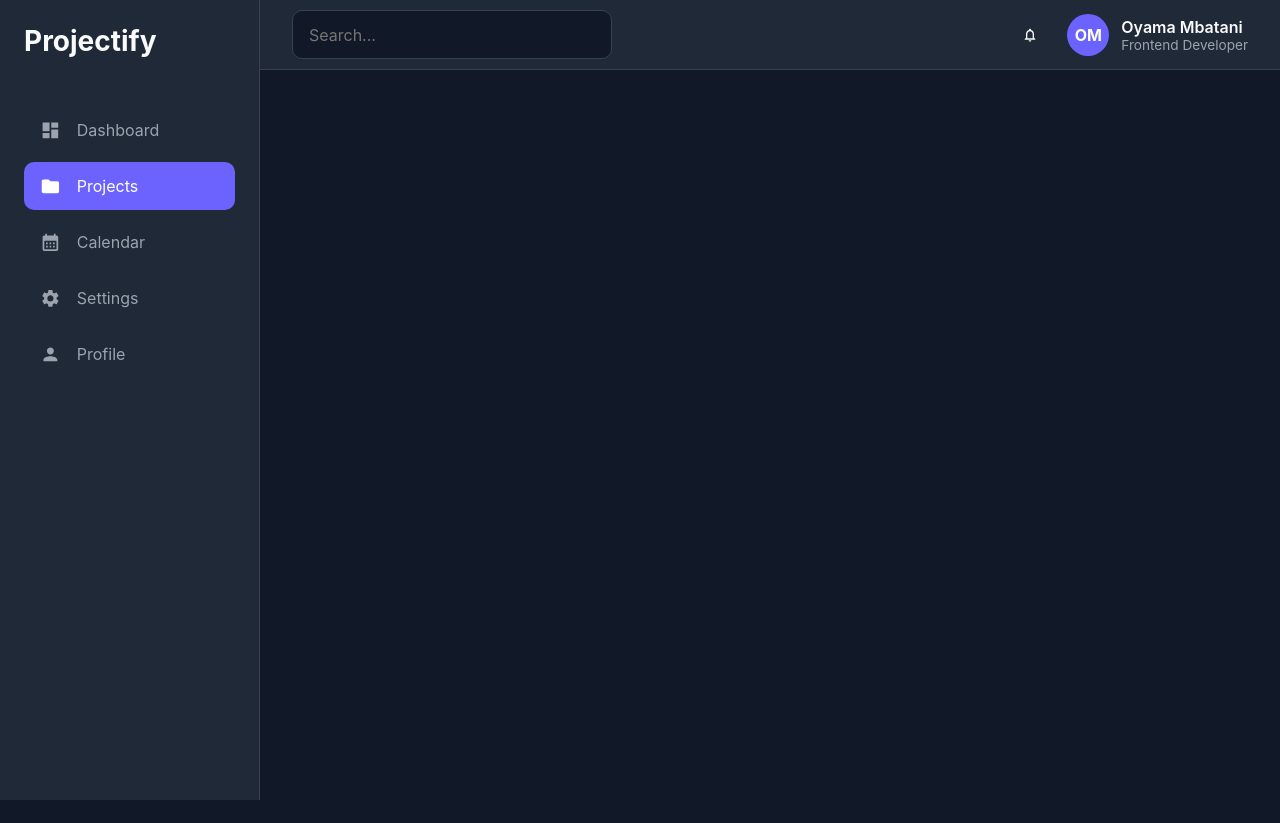
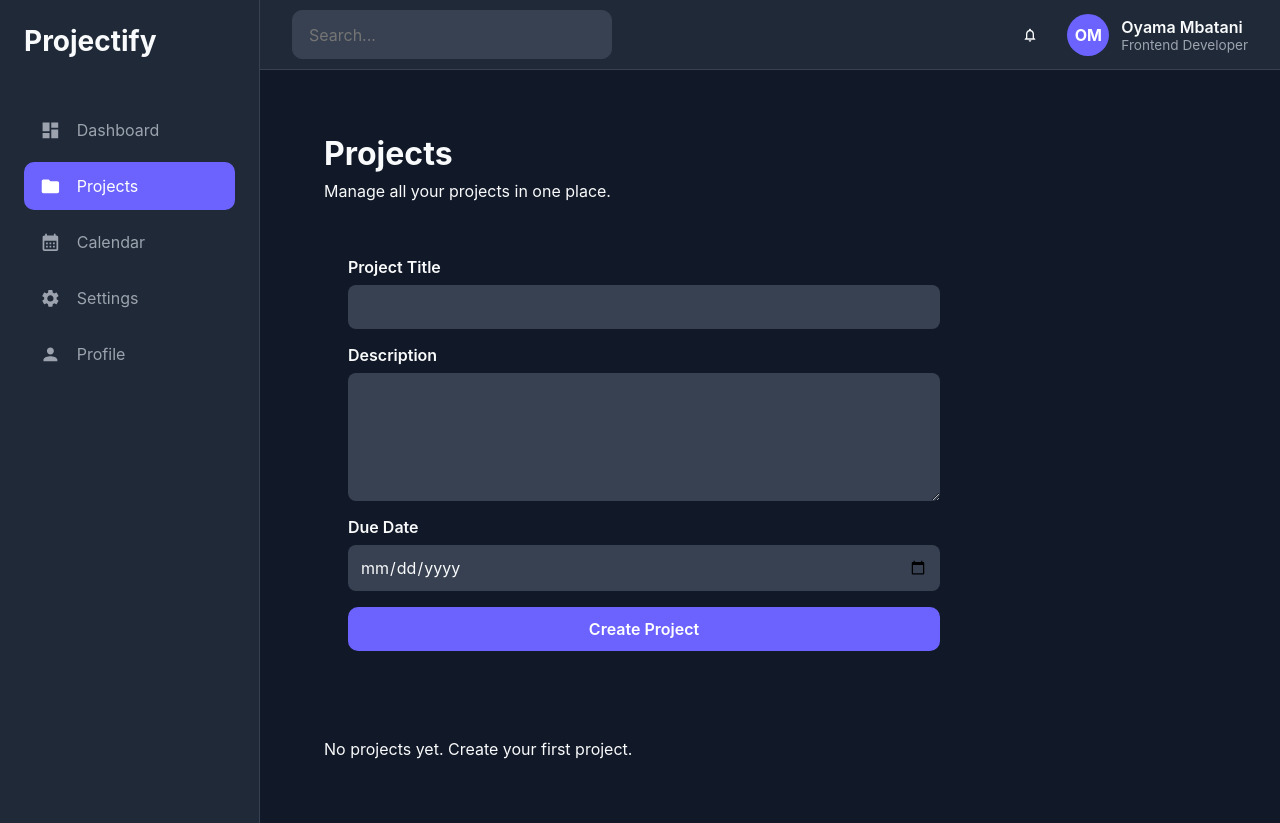
Before and after one commit to TaPhexta/projectify-project-management, a React (Vite) app: page /projects in a window 1280 px wide. Before the commit the page ends 800 px from the top, so only its background shows below. Built offline with nearby package versions, Linux system fonts and the light colour scheme.

Commit message:
Implement project management CRUD and reusable form components

```diff
--- /dev/null
+++ b/src/components/common/ProjectCard/ProjectCard.jsx
@@ -0,0 +1,20 @@
+import Button from "../../ui/Button/Button";
+import Card from "../../ui/Card/Card";
+
+function ProjectCard({ project, onDelete, onEdit }) {
+  return (
+    <Card title={project.title} subtitle={project.status}>
+      <p>{project.description}</p>
+
+      <small>Due: {project.dueDate || "No due date"}</small>
+
+      <Button onClick={() => onEdit(project)}>Edit</Button>
+
+      <Button variant="danger" onClick={() => onDelete(project.id)}>
+        Delete
+      </Button>
+    </Card>
+  );
+}
+
+export default ProjectCard;
--- /dev/null
+++ b/src/components/common/ProjectForm/ProjectForm.css
@@ -0,0 +1,62 @@
+.project-form {
+  display: flex;
+  flex-direction: column;
+  gap: 1rem;
+
+  width: 100%;
+  max-width: 40rem;
+
+  margin-bottom: 2rem;
+  padding: 1.5rem;
+
+  background-color: var(--color-surface);
+  border: 1px solid var(--color-border);
+  border-radius: 0.75rem;
+}
+
+.project-form h2 {
+  margin: 0;
+  font-size: 1.25rem;
+}
+
+.project-form__group {
+  display: flex;
+  flex-direction: column;
+  gap: 0.4rem;
+}
+
+.project-form label {
+  font-weight: 600;
+}
+
+.project-form input,
+.project-form textarea,
+.project-form select {
+  width: 100%;
+  padding: 0.75rem;
+
+  font: inherit;
+
+  border: 1px solid var(--color-border);
+  border-radius: 0.5rem;
+
+  transition: border-color 0.2s ease;
+}
+
+.project-form textarea {
+  min-height: 8rem;
+  resize: vertical;
+}
+
+.project-form input:focus,
+.project-form textarea:focus,
+.project-form select:focus {
+  outline: none;
+  border-color: var(--color-primary);
+}
+
+.project-form__actions {
+  display: flex;
+  justify-content: flex-end;
+  gap: 1rem;
+}
--- /dev/null
+++ b/src/components/common/ProjectForm/ProjectForm.jsx
@@ -0,0 +1,102 @@
+import { useEffect, useState } from "react";
+
+import "./ProjectForm.css";
+
+import Button from "../../../components/ui/Button/Button";
+import Input from "../../../components/ui/Input/Input";
+import "../../../components/ui/Input/Input.css";
+
+function ProjectForm({ onCreateProject, onUpdateProject, project }) {
+  const [formData, setFormData] = useState({
+    title: project?.title ?? "",
+    description: project?.description ?? "",
+    status: project?.status ?? "Planning",
+    dueDate: project?.dueDate ?? "",
+  });
+
+  function handleChange(event) {
+    const { name, value } = event.target;
+
+    setFormData((prev) => ({
+      ...prev,
+      [name]: value,
+    }));
+  }
+
+  function handleSubmit(event) {
+    event.preventDefault();
+
+    const projectData = {
+      ...formData,
+      id: project ? project.id : crypto.randomUUID(),
+      createdAt: project
+        ? project.createdAt
+        : new Date().toISOString(),
+    };
+
+    if (project) {
+      onUpdateProject(projectData);
+    } else {
+      onCreateProject(projectData);
+    }
+
+    setFormData({
+      title: "",
+      description: "",
+      status: "Planning",
+      dueDate: "",
+    });
+  }
+
+  useEffect(() => {
+    if (project) {
+      setFormData({
+        title: project.title,
+        description: project.description,
+        status: project.status,
+        dueDate: project.dueDate,
+      });
+    } else {
+      setFormData({
+        title: "",
+        description: "",
+        status: "Planning",
+        dueDate: "",
+      });
+    }
+  }, [project]);
+
+  return (
+    <form className="project-form" onSubmit={handleSubmit}>
+      <Input
+        label="Project Title"
+        name="title"
+        type="text"
+        value={formData.title}
+        onChange={handleChange}
+      />
+
+      <Input
+        label="Description"
+        name="description"
+        type="textarea"
+        value={formData.description}
+        onChange={handleChange}
+      />
+
+      <Input
+        label="Due Date"
+        type="date"
+        name="dueDate"
+        value={formData.dueDate}
+        onChange={handleChange}
+      />
+
+      <Button type="submit">
+        {project ? "Save Changes" : "Create Project"}
+      </Button>
+    </form>
+  );
+}
+
+export default ProjectForm;
--- a/src/components/ui/Input/Input.css
+++ b/src/components/ui/Input/Input.css
@@ -1,7 +1,7 @@
 .input-group {
   display: flex;
   flex-direction: column;
-  gap: 0.5rem;
+  gap: .5rem;
 }
 
 .input-label {
@@ -11,12 +11,12 @@
 .input {
   width: 100%;
 
-  padding: 0.85rem 1rem;
+  padding: .85rem 1rem;
 
   border: 1px solid var(--clr-border);
   border-radius: var(--radius-md);
 
-  background: var(--clr-bg);
+  background: var(--clr-surface-light);
 
   color: var(--clr-text);
 
@@ -35,5 +35,5 @@
 
 .input-error-message {
   color: #dc2626;
-  font-size: 0.85rem;
+  font-size: .85rem;
 }
--- a/src/components/ui/Input/Input.jsx
+++ b/src/components/ui/Input/Input.jsx
@@ -19,6 +19,17 @@ function Input({
         </label>
       )}
 
+      {type === "textarea" ? (
+        <textarea
+          id={id}
+          name={name}
+          placeholder={placeholder}
+          value={value}
+          onChange={onChange}
+          disabled={disabled}
+          className={`input ${error ? "input-error" : ""}`}
+        />
+      ) : (
         <input
           id={id}
           name={name}
@@ -29,6 +40,7 @@ function Input({
           disabled={disabled}
           className={`input ${error ? "input-error" : ""}`}
         />
+      )}
 
       {error && <p className="input-error-message">{error}</p>}
     </div>
--- a/src/pages/Calendar/Calendar.jsx
+++ b/src/pages/Calendar/Calendar.jsx
@@ -1,5 +1,14 @@
 function Calendar() {
-  <h1>Calender</h1>;
+  return (
+    <section className="page">
+      <div className="page-header">
+        <h1>Calendar</h1>
+        <p>Manage all your projects in one place.</p>
+      </div>
+
+      {/* Page content goes here */}
+    </section>
+  );
 }
 
 export default Calendar;
--- a/src/pages/NotFound/NotFound.jsx
+++ b/src/pages/NotFound/NotFound.jsx
@@ -1,5 +1,14 @@
 function NotFound() {
-  <h1>NotFound</h1>;
+  return (
+    <section className="page">
+      <div className="page-header">
+        <h1>NotFound</h1>
+        <p>Manage all your projects in one place.</p>
+      </div>
+
+      {/* Page content goes here */}
+    </section>
+  );
 }
 
 export default NotFound;
--- a/src/pages/Profile/Profile.jsx
+++ b/src/pages/Profile/Profile.jsx
@@ -1,5 +1,14 @@
 function Profile() {
-  <h1>Profile</h1>;
+  return (
+    <section className="page">
+      <div className="page-header">
+        <h1>Profile</h1>
+        <p>Manage all your projects in one place.</p>
+      </div>
+
+      {/* Page content goes here */}
+    </section>
+  );
 }
 
 export default Profile;
--- /dev/null
+++ b/src/pages/Projects/Projects.css
@@ -0,0 +1,41 @@
+.page {
+  display: flex;
+  flex-direction: column;
+  gap: 2rem;
+
+  padding: 2rem;
+}
+
+.page-header {
+  display: flex;
+  flex-direction: column;
+  gap: 0.5rem;
+}
+
+.page-header h1 {
+  margin: 0;
+  font-size: 2rem;
+}
+
+.page-header p {
+  margin: 0;
+  color: var(--color-text-secondary);
+}
+
+.projects-grid {
+  display: grid;
+  grid-template-columns: repeat(auto-fill, minmax(18rem, 1fr));
+  gap: 1.5rem;
+}
+
+.empty-state {
+  padding: 2rem;
+
+  text-align: center;
+
+  border: 2px dashed var(--color-border);
+  border-radius: 0.75rem;
+
+  color: var(--color-text-secondary);
+  background-color: var(--color-surface);
+}
--- a/src/pages/Projects/Projects.jsx
+++ b/src/pages/Projects/Projects.jsx
@@ -1,5 +1,69 @@
+import { useState } from "react";
+
+import "./Projects.css";
+
+import ProjectCard from "../../components/common/ProjectCard/ProjectCard";
+import ProjectForm from "../../components/common/ProjectForm/ProjectForm";
+
 function Projects() {
-  <h1>Projects</h1>;
+  const [projects, setProjects] = useState([]);
+  const [editingProject, setEditingProject] = useState(null);
+
+  function handleCreateProject(project) {
+    setProjects((prevProjects) => [...prevProjects, project]);
+  }
+
+  function handleDeleteProject(projectId) {
+    setProjects((prevProjects) =>
+      prevProjects.filter((project) => project.id !== projectId),
+    );
+  }
+
+  function handleUpdateProject(updatedProject) {
+    setProjects((prevProjects) =>
+      prevProjects.map((project) =>
+        project.id === updatedProject.id ? updatedProject : project,
+      ),
+    );
+    setEditingProject(null);
+  }
+
+  function handleEditProject(project) {
+    setEditingProject(project);
+  }
+
+  return (
+    <section className="page">
+      <div className="page-header">
+        <h1>Projects</h1>
+        <p>Manage all your projects in one place.</p>
+      </div>
+
+      <ProjectForm
+        key={editingProject?.id ?? "new"}
+        project={editingProject}
+        onCreateProject={handleCreateProject}
+        onUpdateProject={handleUpdateProject}
+      />
+
+      {projects.length === 0 && (
+        <p>No projects yet. Create your first project.</p>
+      )}
+
+      {projects.length > 0 && (
+        <div className="projects-grid">
+          {projects.map((project) => (
+            <ProjectCard
+              key={project.id}
+              project={project}
+              onDelete={handleDeleteProject}
+              onEdit={handleEditProject}
+            />
+          ))}
+        </div>
+      )}
+    </section>
+  );
 }
 
 export default Projects;
--- a/src/pages/Settings/Settings.jsx
+++ b/src/pages/Settings/Settings.jsx
@@ -1,5 +1,14 @@
 function Settings() {
-  <h1>Settings</h1>;
+  return (
+    <section className="page">
+      <div className="page-header">
+        <h1>Settings</h1>
+        <p>Manage all your projects in one place.</p>
+      </div>
+
+      {/* Page content goes here */}
+    </section>
+  );
 }
 
 export default Settings;
```
Lines whose indentation alone changed are shown as unchanged.
